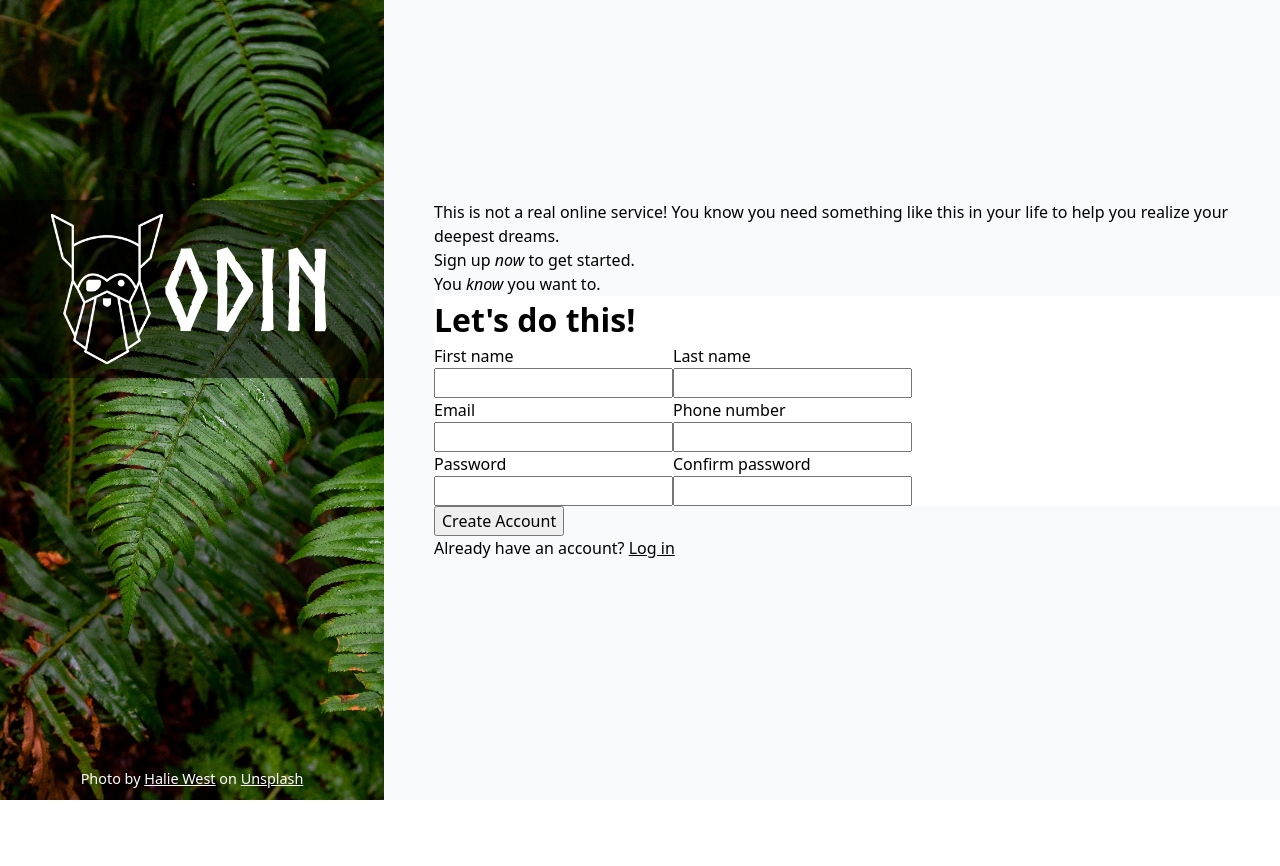
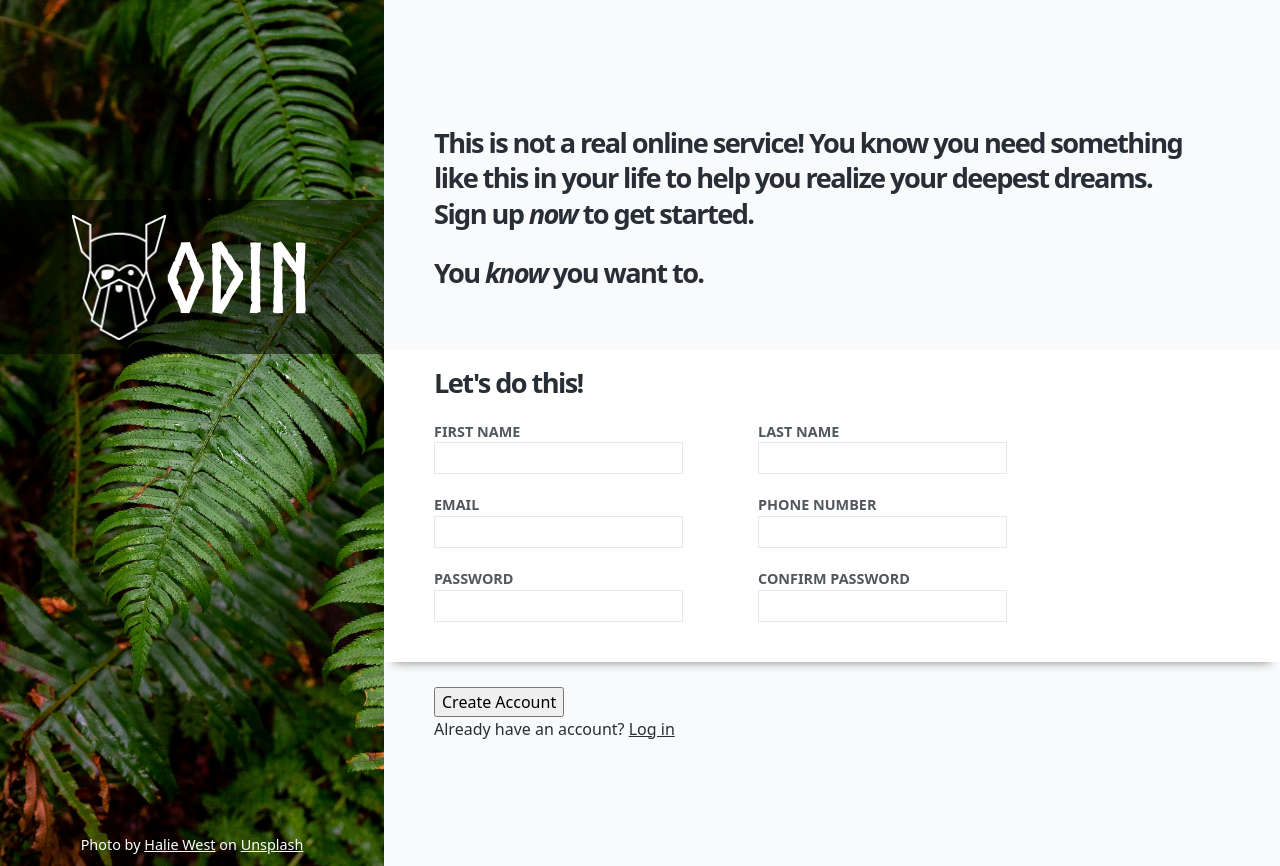
Before and after one commit to Liiam99/odin-sign-up-form, a plain HTML site: page index.html in a window 1280 px wide. Before the commit the page ends 800 px from the top, so only its background shows below. Drawn offline with Linux system fonts and the light colour scheme.

Commit message:
Add font styling

```diff
--- a/index.html
+++ b/index.html
@@ -17,50 +17,51 @@
     </div>
 
     <form class="sign-up-form" action="" method="post">
-        <p>This is not a real online service! You know you need something like this in your life to help you realize your deepest dreams. </p>
-        <p>Sign up <em>now</em> to get started.</p>
-        <p>You <em>know</em> you want to.</p>
+        <h1>This is not a real online service! You know you need something like this in your life to help you realize your deepest dreams. </h1>
+        <h1>Sign up <em>now</em> to get started.</h1>
+        <br>
+        <h1>You <em>know</em> you want to.</h1>
 
         <div class="form-controls">
             <h1>Let's do this!</h1>
             <div class="input-row">
                 <div class="input-container">
-                        <label for="first-name">First name</label>
-                        <input type="text" id="first-name" name="first-name">
+                    <label for="first-name">FIRST NAME</label>
+                    <input type="text" id="first-name" name="first-name" required>
                 </div>
 
                 <div class="input-container">
-                        <label for="last-name">Last name</label>
-                        <input type="text" id="last-name" name="last-name">
+                    <label for="last-name">LAST NAME</label>
+                    <input type="text" id="last-name" name="last-name" required>
                 </div>
             </div>
 
             <div class="input-row">
                 <div class="input-container">
-                        <label for="email">Email</label>
-                        <input type="email" id="email" name="email">
+                    <label for="email">EMAIL</label>
+                    <input type="email" id="email" name="email" required>
                 </div>
 
                 <div class="input-container">
-                        <label for="phone-number">Phone number</label>
+                    <label for="phone-number">PHONE NUMBER</label>
                     <input type="tel" id="phone-number" name="phone-number">
                 </div>
             </div>
 
             <div class="input-row">
                 <div class="input-container">
-                        <label for="password">Password</label>
-                        <input type="password" id="password" name="password">
+                    <label for="password">PASSWORD</label>
+                    <input type="password" id="password" name="password" required>
                 </div>
 
                 <div class="input-container">
-                        <label for="confirm-password">Confirm password</label>
-                        <input type="password" id="confirm-password" name="confirm-password">
+                    <label for="confirm-password">CONFIRM PASSWORD</label>
+                    <input type="password" id="confirm-password" name="confirm-password" required>
                 </div>
             </div>
         </div>
 
-        <button type="submit">Create Account</button>
+        <span><button type="submit">Create Account</button></span>
 
         <p>Already have an account? <a href="">Log in</a></p>
     </form>
--- a/style.css
+++ b/style.css
@@ -60,9 +60,17 @@ h1, h2, h3, h4, h5, h6 {
 }
 
 body {
-    height: 100vh;
+    min-height: 100vh;
     display: flex;
     font-family: system-ui, -apple-system, BlinkMacSystemFont, 'Segoe UI', Roboto, Oxygen, Ubuntu, Cantarell, 'Open Sans', 'Helvetica Neue', sans-serif;
+    color: #282e35;
+}
+
+h1 {
+  font-size: 1.7rem;
+  letter-spacing: -0.1rem;
+  line-height: 1.3;
+  font-weight: 600;
 }
 
 a {
@@ -86,11 +94,11 @@ a {
     padding: 5px 0px;
     justify-content: center;
     align-items: center;
-    font-size: 7rem;
+    font-size: 6rem;
 }
 
 .logo-container > img {
-    height: 150px;
+    height: 125px;
 }
 
 .logo-text {
@@ -107,19 +115,43 @@ a {
 .sign-up-form {
     flex: auto;
     max-width: 70vw;
-    padding: 200px 0px 0px 50px;
+    padding: 125px 0px;
     background-color: #f9fafb;
+}
+
+.sign-up-form > * {
+  padding-left: 50px;
 }
 
 .form-controls {
   background-color: white;
+  margin: 60px 0px 25px;
+  padding-top: 15px;
+  padding-bottom: 20px;
+  box-shadow: 0 10px 10px -10px gray;
+}
+
+.form-controls > * {
+  margin-bottom: 20px;
 }
 
 .input-row {
   display: flex;
+  gap: 75px;
 }
 
 .input-container {
   display: flex;
   flex-direction: column;
 }
+
+input {
+  border: 1px solid #E5E7EB;
+  padding: 3px 8px;
+}
+
+label {
+  font-weight: 600;
+  font-size: 0.9rem;
+  opacity: 0.8;
+}
```
Lines whose indentation alone changed are shown as unchanged.
